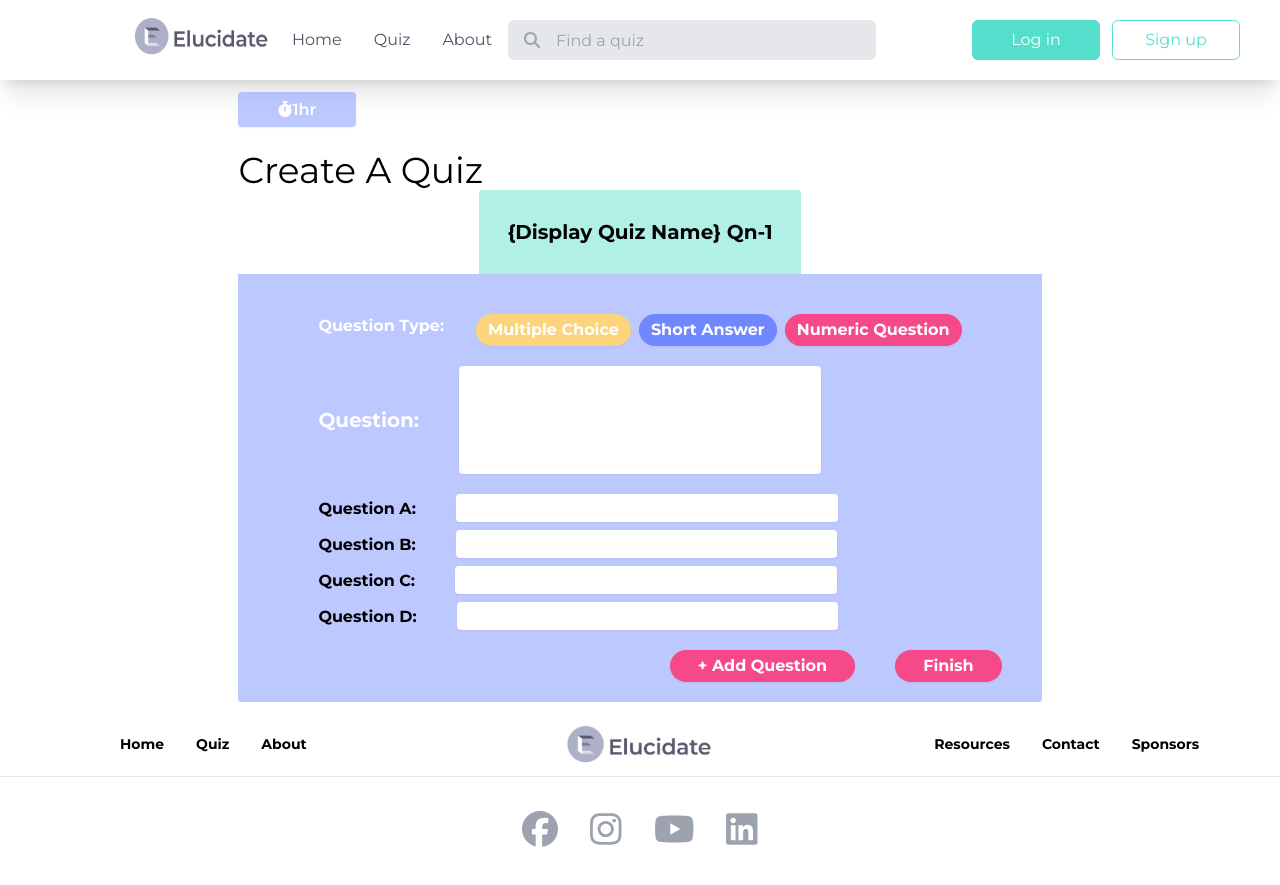
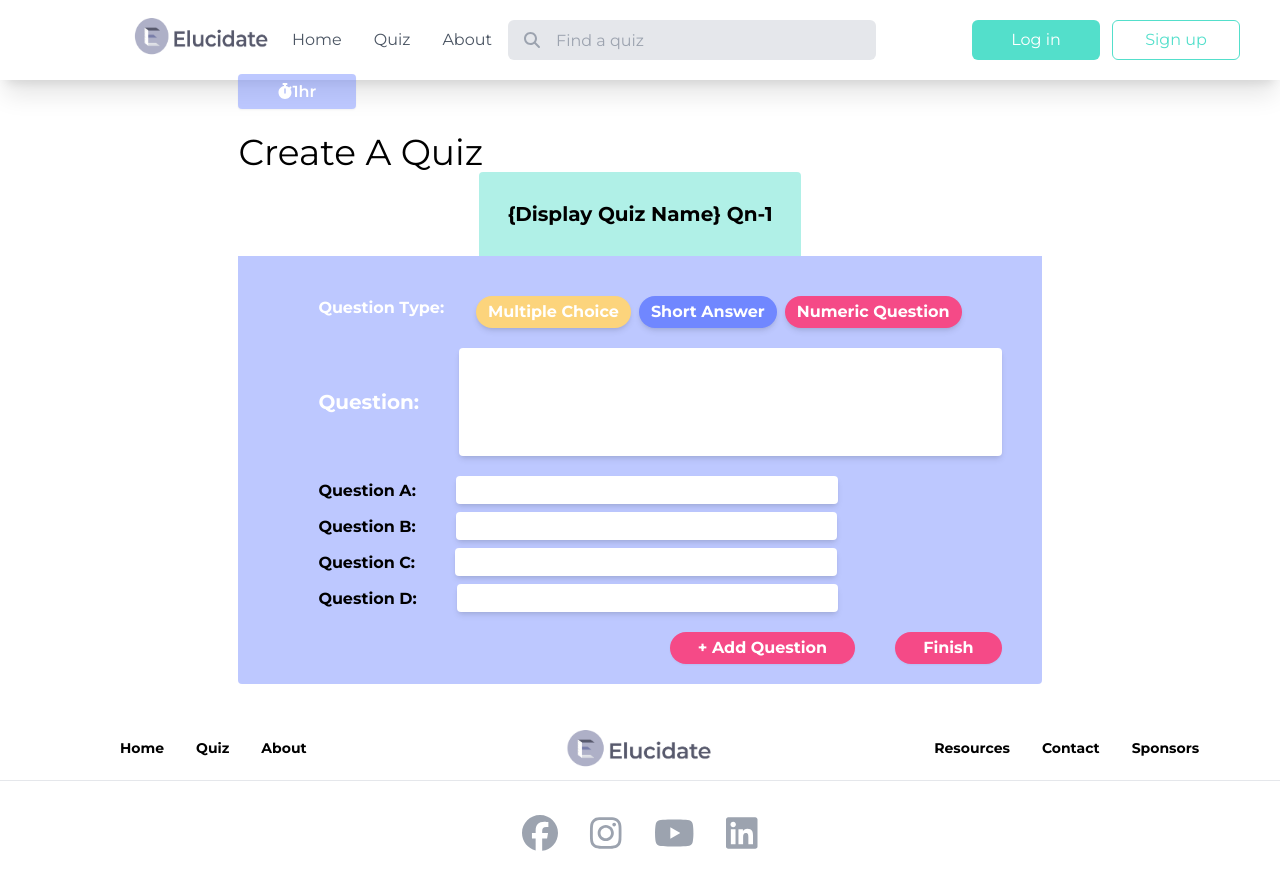
Before and after one commit to codersforcauses/elucidate, a Nuxt app in the folder client/: page /MCQ in a window 1280 px wide. Built offline with nearby package versions, Linux system fonts and the light colour scheme.

Commit message:
[WIP] Styling different components

```diff
--- a/client/components/AnswersBox.vue
+++ b/client/components/AnswersBox.vue
@@ -1,7 +1,7 @@
 <template>
     <div>
         <label class="p-10 text-black text-md font-bold">{{ header }}</label>
-        <input class="p-0 m-0 w-1/2 h-7 rounded shadow-sm" :type="inputType" />
+        <input class="p-0 m-0 w-1/2 h-7 rounded shadow-md" :type="inputType" />
     </div>
 </template>
 
--- a/client/components/QuestionBox.vue
+++ b/client/components/QuestionBox.vue
@@ -1,7 +1,7 @@
 <template>
     <div class="flex flex-inline mb-5 mx-10">
         <label class="flex align-text-top p-10 text-white text-xl font-bold">{{ header }}</label>
-        <input class="p-0 m-0 w-1/2 h-27 rounded shadow-sm" :type="inputType" />
+        <input class="p-0 m-0 w-3/4 h-27 rounded shadow-md" :type="inputType" />
     </div>
 </template>
 
--- a/client/pages/MCQ.vue
+++ b/client/pages/MCQ.vue
@@ -5,15 +5,15 @@
 
         <h1 class="text-4xl mt-7">Create A Quiz</h1>
 
-        <div class="flex flex-col">
+        <div class="flex flex-col mb-10">
             <Box title="{Display Quiz Name}" subtitle="Qn-1" :is-centered="false">
 
             <div class="flex inline-flex mt-10 mb-5 mx-20">
                 <p class="flex align-middle mr-8 text-white text-l font-bold">Question Type:</p>
                 <div class="flex inline-flex gap-2  text-white text-md font-bold">
-                    <button class="bg-yellow rounded-full shadow-sm shadow-sm px-3 py-1">Multiple Choice</button>
-                    <button class="bg-blue rounded-full shadow-sm px-3 py-1">Short Answer</button>
-                    <button class="bg-red rounded-full shadow-sm px-3 py-1">Numeric Question</button>
+                    <button class="bg-yellow rounded-full shadow-md px-3 py-1">Multiple Choice</button>
+                    <button class="bg-blue rounded-full shadow-md px-3 py-1">Short Answer</button>
+                    <button class="bg-red rounded-full shadow-md px-3 py-1">Numeric Question</button>
                 </div>
             </div>
             <QuestionBox header="Question:"></QuestionBox>
@@ -26,8 +26,8 @@
             </div>
 
             <div class="flex place-content-end mt-5 pb-5 mx-10">
-            <QuizButton color="red" class="mr-10">+ Add Question</QuizButton>
-            <QuizButton color="red">Finish</QuizButton>
+            <QuizButton color="red" class="mr-10 shadow-md">+ Add Question</QuizButton>
+            <QuizButton color="red" class="shadow-md">Finish</QuizButton>
             </div>
             </Box>
         </div>
```
